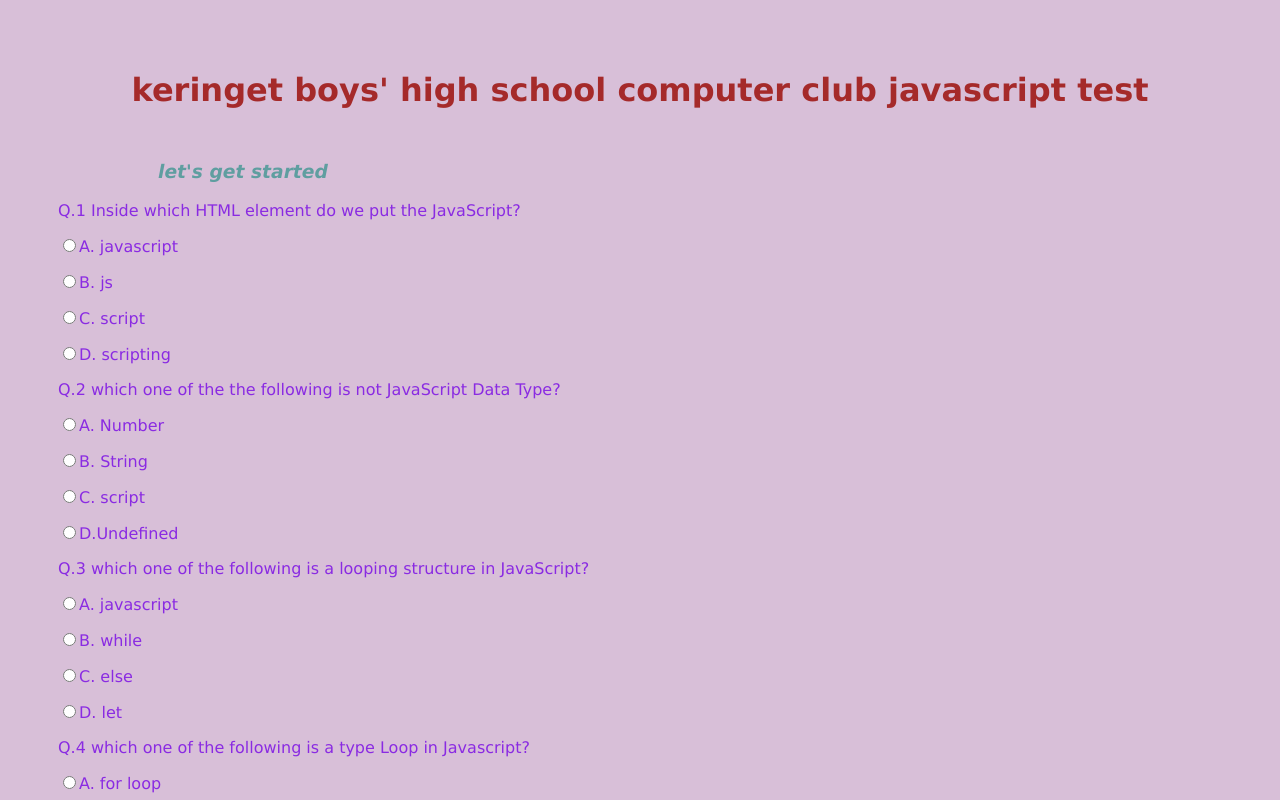
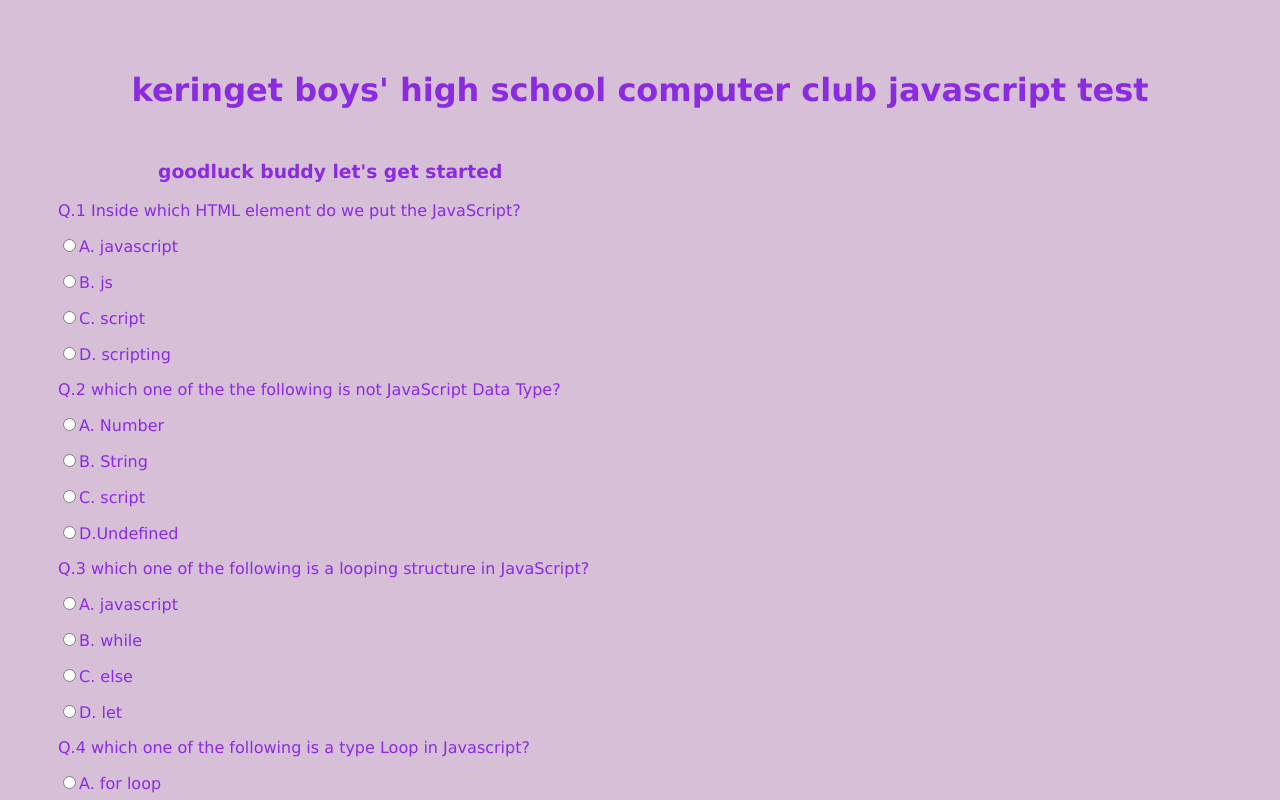
Before and after one commit to kiplangat01/Quiz-Board, a plain HTML site: page index.html in a window 1280 px wide. Shown: the top 800 px of the page. Drawn offline with Linux system fonts and the light colour scheme.

Commit message:
updated readme file

```diff
--- a/index.css
+++ b/index.css
@@ -9,12 +9,12 @@
 h1{
     text-align: center;
     padding-top: 50px;
-    color: brown;
+    color: blueviolet;
 }
 h3{
     padding-left: 150px;
     padding-top: 30px;
-    color: cadetblue;
+    color: blueviolet;
 }
 div{
     padding-left: 50px;
--- a/index.html
+++ b/index.html
@@ -14,9 +14,7 @@
     keringet boys' high school computer club javascript test
   </h1>
   <h3>
-      <i>
-        let's get started
-      </i>
+        goodluck buddy let's get started
   </h3>
       <div>
           <p>Q.1 Inside which HTML element do we put the JavaScript?</p>
```
Also changed, not shown: 1 other file.
